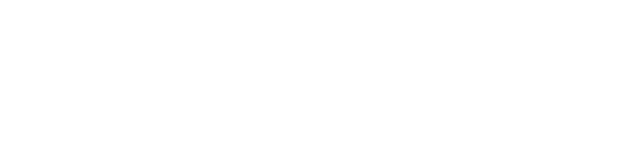
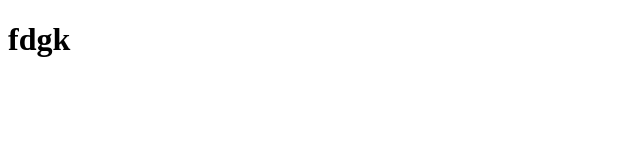
Before and after one commit to hemalpatel03/Amazon-Clone-Project, a plain HTML site: page index.html in a window 1280 px wide. Shown: the whole page, without its empty margins (0-640 px from the left). Drawn offline with Linux system fonts and the light colour scheme.

Commit message:
updated index.html
added header

```diff
--- a/index.html
+++ b/index.html
@@ -6,6 +6,6 @@
     <title>Document</title>
 </head>
 <body>
-
+    <h1>fdgk</h1>
 </body>
 </html>
```
